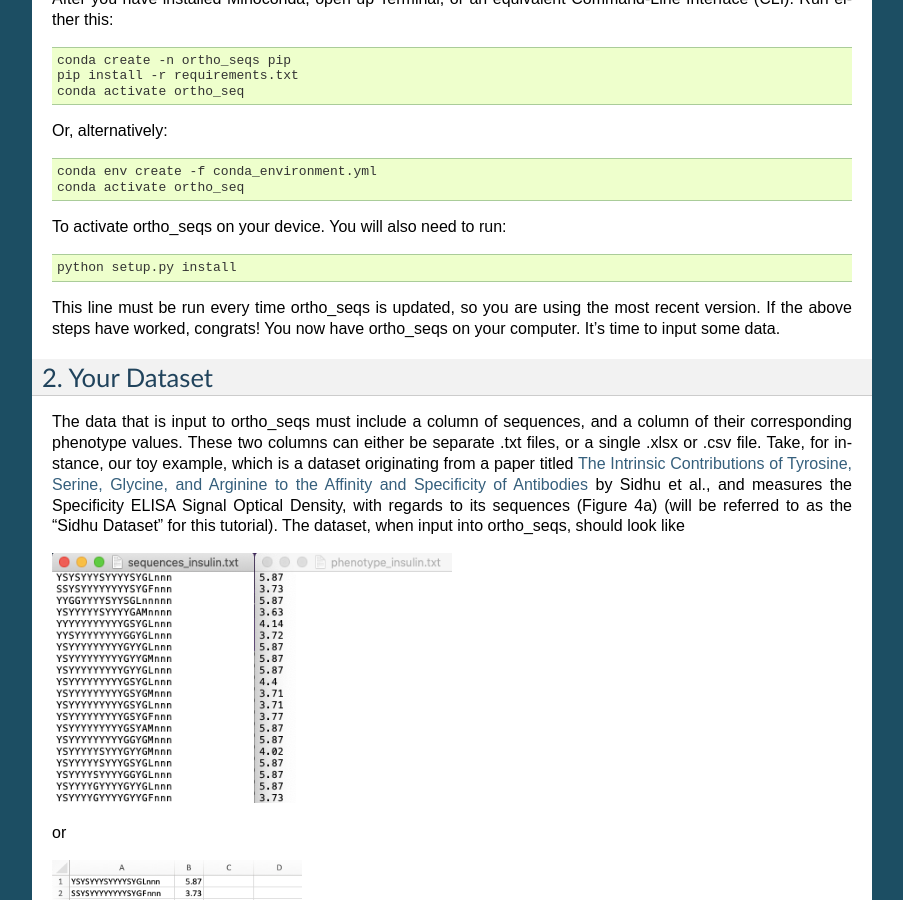
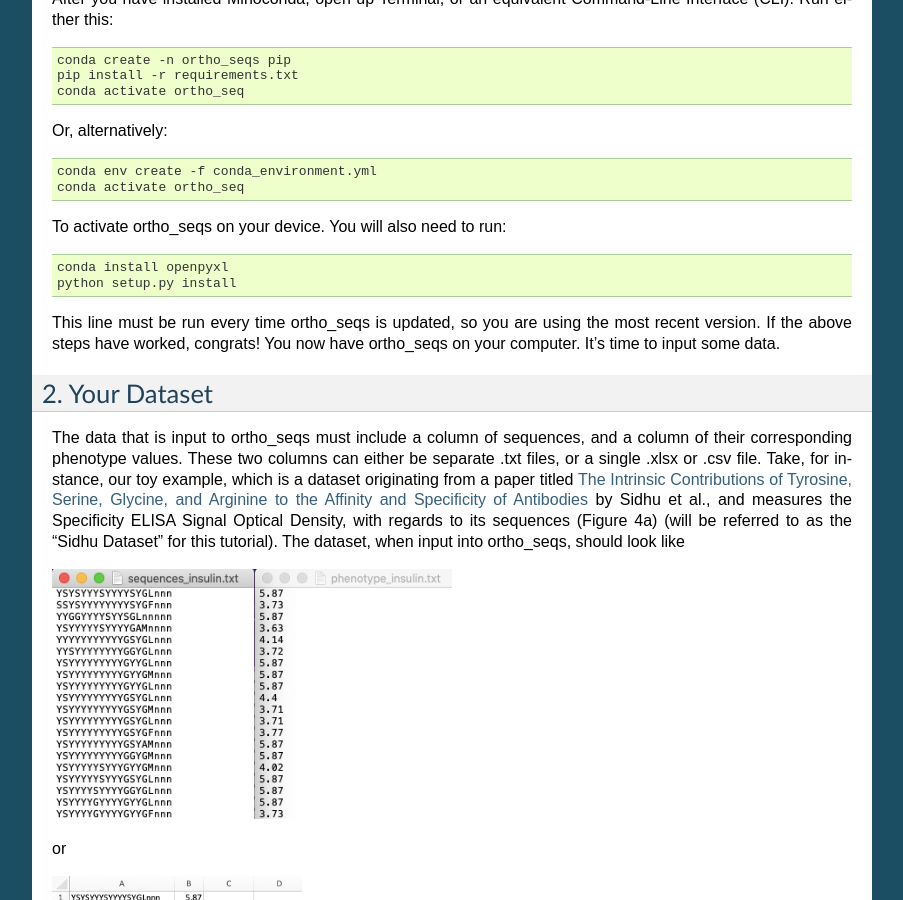
Before and after one commit to snafees/ortho_seqs, a Sphinx documentation site: the page built from docs/source/tutorial/tutorial.rst, in a window 1280 px wide and 900 px high, scrolled down 412 px. Shown: the whole window, without its empty margins (198-1101 px from the left). Built offline with Sphinx 7.4.7, drawn with Linux system fonts in a browser that asks for light colours.

Commit message:
Update tutorial.rst

```diff
--- a/docs/source/tutorial/tutorial.rst
+++ b/docs/source/tutorial/tutorial.rst
@@ -31,6 +31,7 @@ To activate ortho_seqs on your device. You will also need to run:
 
 .. code-block:: shell-session
 
+  conda install openpyxl
   python setup.py install
 
 This line must be run every time ortho_seqs is updated, so you are using the most recent version. If the above steps have worked, congrats! You now have ortho_seqs on your computer. It's time to input some data.
```
